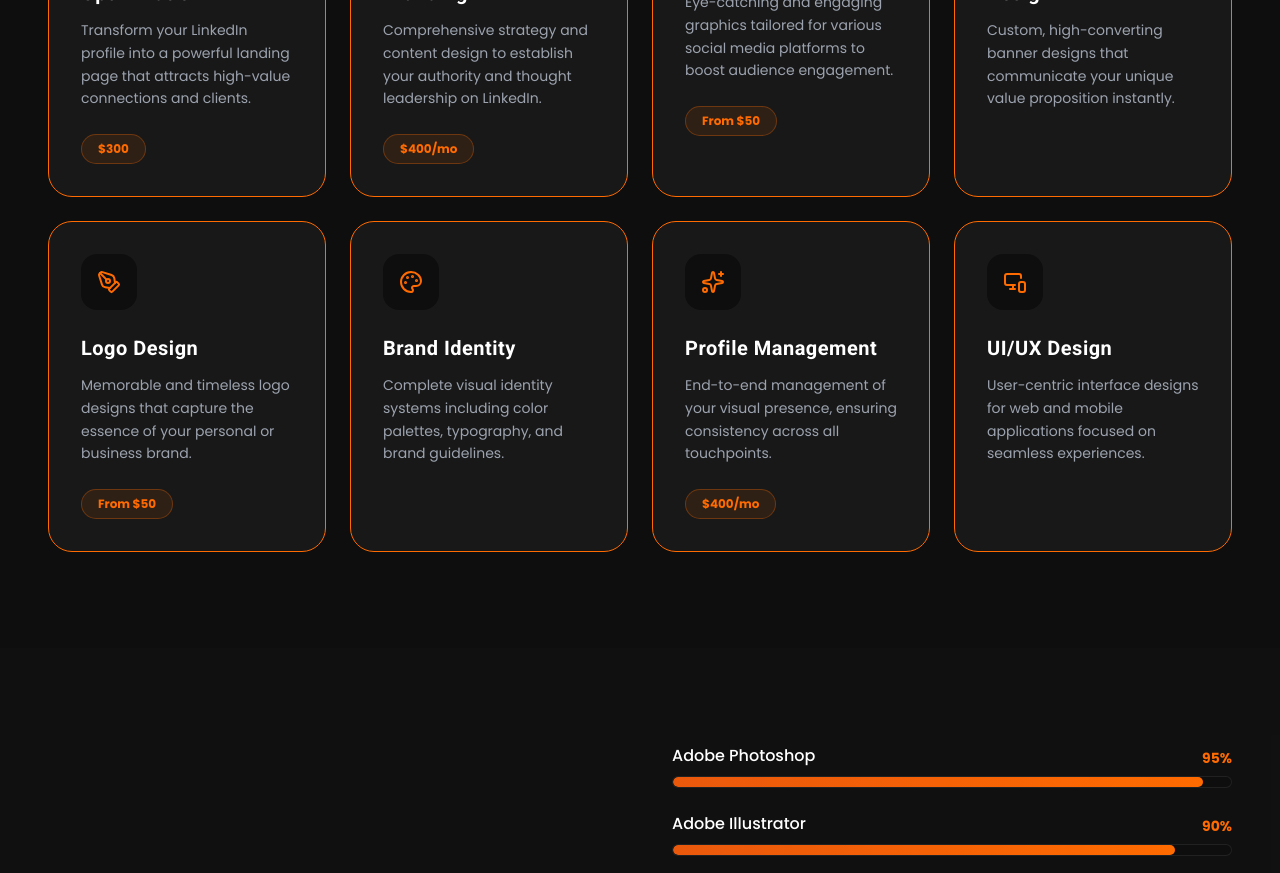
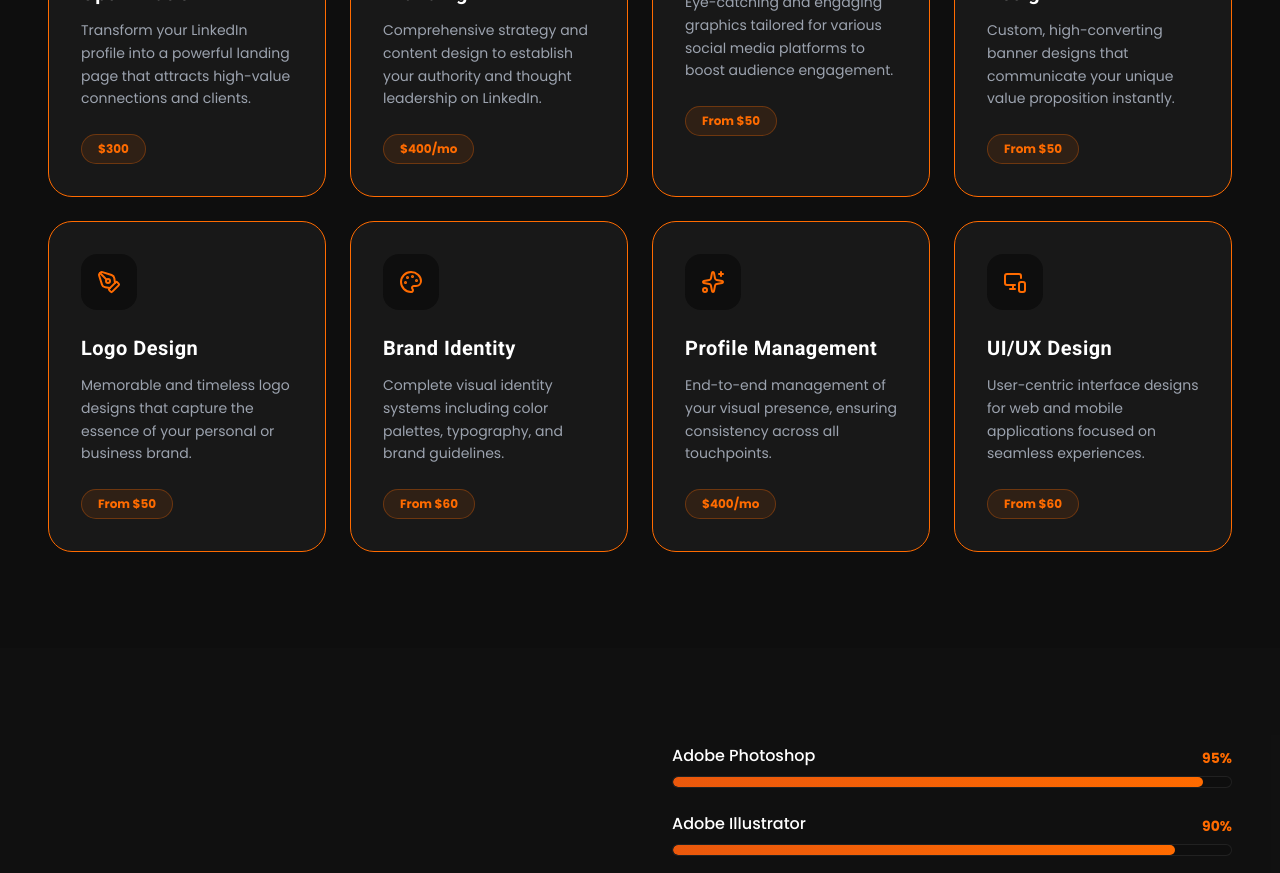
Before and after one commit to isamadafridi/fayaz-portfolio, a React (Vite) app: page / in a window 1280 px wide. Shown: the part 2060-2933 px from the top of the page. Built offline with nearby package versions, Linux system fonts and the light colour scheme.

Commit message:
price fixing

```diff
--- a/src/components/sections/Services.tsx
+++ b/src/components/sections/Services.tsx
@@ -26,6 +26,7 @@ const services = [
     title: 'LinkedIn Banner Design',
     description: 'Custom, high-converting banner designs that communicate your unique value proposition instantly.',
     icon: ImageIcon,
+    price: 'From $50',
   },
   {
     title: 'Logo Design',
@@ -37,6 +38,7 @@ const services = [
     title: 'Brand Identity',
     description: 'Complete visual identity systems including color palettes, typography, and brand guidelines.',
     icon: Palette,
+    price: 'From $60',
   },
   {
     title: 'Profile Management',
@@ -48,6 +50,7 @@ const services = [
     title: 'UI/UX Design',
     description: 'User-centric interface designs for web and mobile applications focused on seamless experiences.',
     icon: MonitorSmartphone,
+    price: 'From $60',
   },
 ];
 
```
